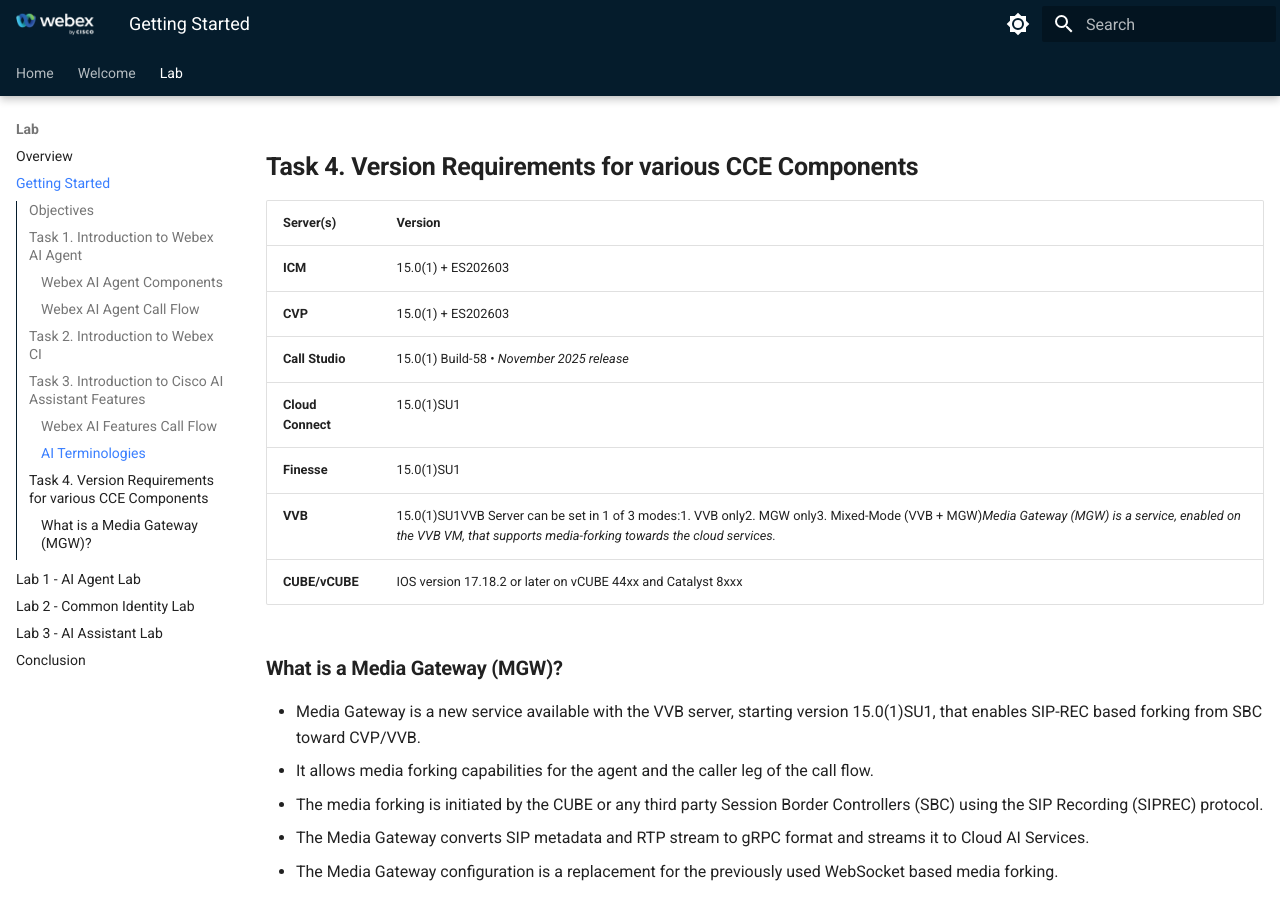
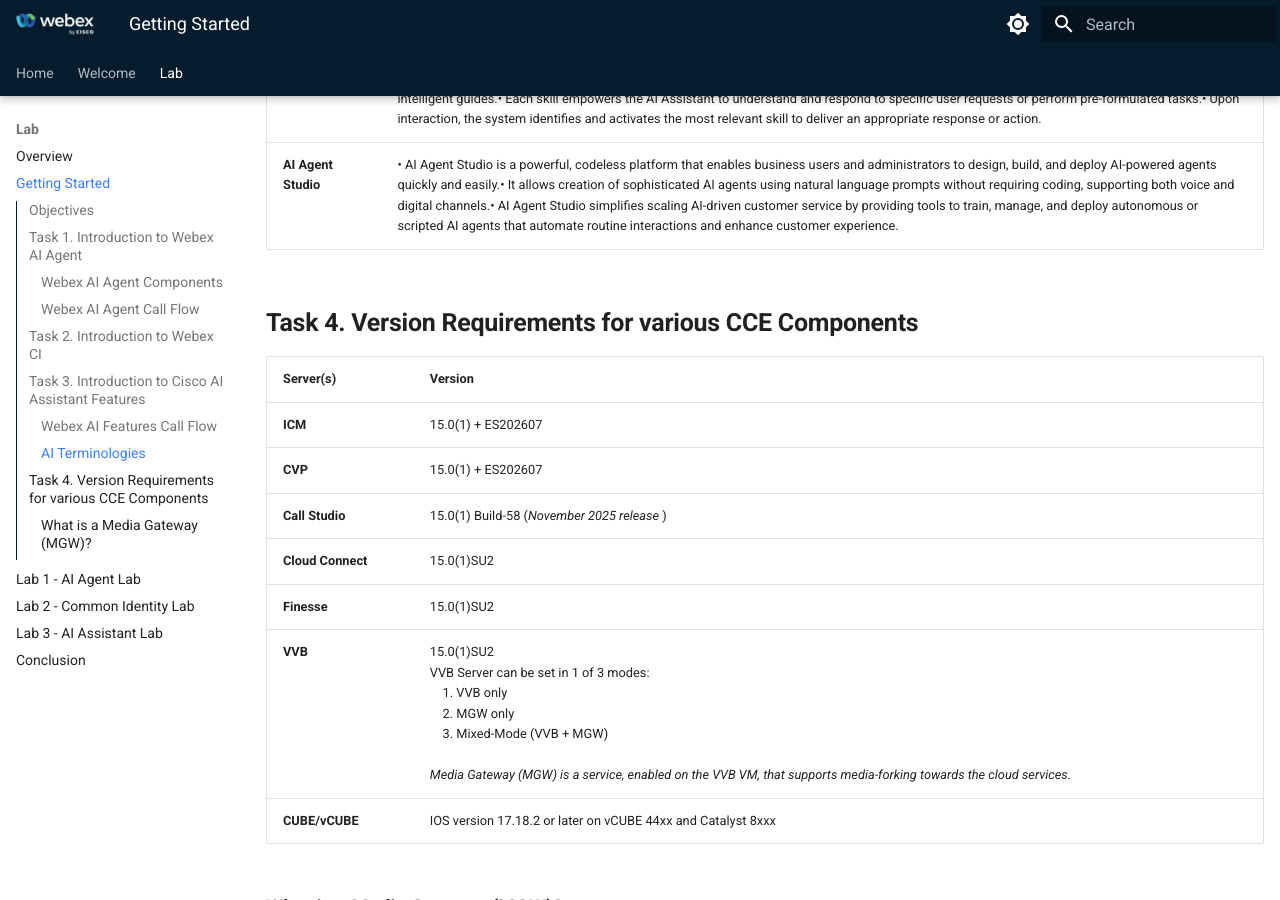
Before and after one commit to WebexCC-SA/LAB-21051, an MkDocs documentation site: the page built from docs/Getting_Started.md, in a window 1280 px wide and 900 px high, scrolled down 6963 px. Built offline with MkDocs 1.6.1 and Material for MkDocs 9.7.7, drawn with Linux system fonts in a browser that asks for light colours; some of the changed text lies outside the part shown.

Commit message:
Update to Getting Started Lab

```diff
--- a/docs/Getting_Started.md
+++ b/docs/Getting_Started.md
@@ -167,26 +167,25 @@
 
 ### **Webex AI Features Call Flow**
 
-   ![Webex AI Features Callflow](./assets/Getting_Started/L1-03.png)
+![Webex AI Features Callflow](./assets/Getting_Started/L1-03.png)
 
+1. A caller originates a call from the Service Provider PSTN.
+2. The call is directed to CUBE, and SIP signaling (SIP/TLS) is transmitted to CVP.
+3. CVP forwards communication to CCE, which leverages its ICM script, determines the appropriate call flow.
+4. The CCE instructs CVP which invokes the Cisco VVB to handle the self-service interaction.
+5. The VVB communicates with the CCAI Orchestrator services using GRPC.
+6. The CCAI Orchestrator service invokes AI agent speech services (TTS/STT/LLM). This interaction involves a bidirectional media flow.
+7. CCE instructs CVP to queue the call until an agent becomes available. When an agent is available, CCE sends the GED CONNECT message to the CVP. The GED CONNECT message indicates which Webex AI Features are enabled for that agent. CVP transfers the call to the agent through CUCM.
+8. If the CCE script directs the call to an agent, the call is returned to CVP.
+9. CCE sends the call information (which includes details on which Webex AI Features are enabled for that call) to the Finesse server.
+10. When the call is in the IVR state, CUBE forks the media streams of the caller towards the CCAI Orchestrator service via the Cisco VVB. Once the agent is involved, CUBE initiates a SIP recording (SIPREC) session to CVP. CVP directly controls SIPREC on CUBE and instructs Media Gateway to fork the media streams from both the caller and the agent as needed.
 
-**1.** A caller originates a call from the Service Provider PSTN.
-**2.** The call is directed to CUBE, and SIP signaling (SIP/TLS) is transmitted to CVP.
-**3.** CVP forwards communication to CCE, which leverages its ICM script, determines the appropriate call flow.
-**4.** The CCE instructs CVP which invokes the Cisco VVB to handle the self-service interaction.
-**5.** The VVB communicates with the CCAI Orchestrator services using GRPC.
-**6.** The CCAI Orchestrator service invokes AI agent speech services (TTS/STT/LLM). This interaction involves a bidirectional media flow.
-**7.** CCE instructs CVP to queue the call until an agent becomes available. When an agent is available, CCE sends the GED CONNECT message to the CVP. The GED CONNECT message indicates which Webex AI Features are enabled for that agent. CVP transfers the call to the agent through CUCM.
-**8.** If the CCE script directs the call to an agent, the call is returned to CVP.
-**9.** CCE sends the call information (which includes details on which Webex AI Features are enabled for that call) to the Finesse server.
-**10.** When the call is in the IVR state, CUBE forks the media streams of the caller towards the CCAI Orchestrator service via the Cisco VVB. Once the agent is involved, CUBE initiates a SIP recording (SIPREC) session to CVP. CVP directly controls SIPREC on CUBE and instructs Media Gateway to fork the media streams from both the caller and the agent as needed.
+    <span class="royal-blue-badge">Note: Media forking commences only after the agent accepts the call.</span>
 
-<span class="royal-blue-badge">Note: Media forking commences only after the agent accepts the call.</span>
-
-**11.** The media from the Cisco VVB (or Media Gateway) is sent to the CCAI Orchestrator Service for AI processing.
-**12.** The CCAI Orchestrator service then provides the analyzed media to the Transcript gadget via the Webex CCAI Service.
-**13.** The Cisco AI Assistant gadget registers and receives responses from the Contact Center AI Services.
-**14.** The Cisco AI Assistant and Transcript gadgets start displaying the response received from the Webex CCAI Service to the agent in real-time. If the call has gone through the IVR phase, the call transcript of that conversation is also displayed in the gadget.
+11. The media from the Cisco VVB (or Media Gateway) is sent to the CCAI Orchestrator Service for AI processing.
+12. The CCAI Orchestrator service then provides the analyzed media to the Transcript gadget via the Webex CCAI Service.
+13. The Cisco AI Assistant gadget registers and receives responses from the Contact Center AI Services.
+14. The Cisco AI Assistant and Transcript gadgets start displaying the response received from the Webex CCAI Service to the agent in real-time. If the call has gone through the IVR phase, the call transcript of that conversation is also displayed in the gadget.
 
 
 
@@ -205,12 +204,12 @@
 
 | Server(s) | Version |
 |---------|-------------|
-| **ICM** | 15.0(1) + ES202603 |
-| **CVP** | 15.0(1) + ES202603 |
-| **Call Studio** | 15.0(1) Build-58 • *November 2025 release* |
-| **Cloud Connect** | 15.0(1)SU1 |
-| **Finesse** | 15.0(1)SU1 |
-| **VVB** | 15.0(1)SU1VVB Server can be set in 1 of 3 modes:1. VVB only2. MGW only3. Mixed-Mode (VVB + MGW)*Media Gateway (MGW) is a service, enabled on the VVB VM, that supports media-forking towards the cloud services.*|
+| **ICM** | 15.0(1) + ES202607 |
+| **CVP** | 15.0(1) + ES202607 |
+| **Call Studio** | 15.0(1) Build-58 (*November 2025 release* ) |
+| **Cloud Connect** | 15.0(1)SU2 |
+| **Finesse** | 15.0(1)SU2 |
+| **VVB** | 15.0(1)SU2 <br/>VVB Server can be set in 1 of 3 modes:<br/>&nbsp;&nbsp;&nbsp;&nbsp;1. VVB only <br /> &nbsp;&nbsp;&nbsp;&nbsp;2. MGW only <br/>&nbsp;&nbsp;&nbsp;&nbsp;3. Mixed-Mode (VVB + MGW) <br/><br/>*Media Gateway (MGW) is a service, enabled on the VVB VM, that supports media-forking towards the cloud services.*|
 | **CUBE/vCUBE** | IOS version 17.18.2 or later on vCUBE 44xx and Catalyst 8xxx |
 
 
```
Also changed, not shown: other parts of docs/Getting_Started.md (+1 -1 lines).
